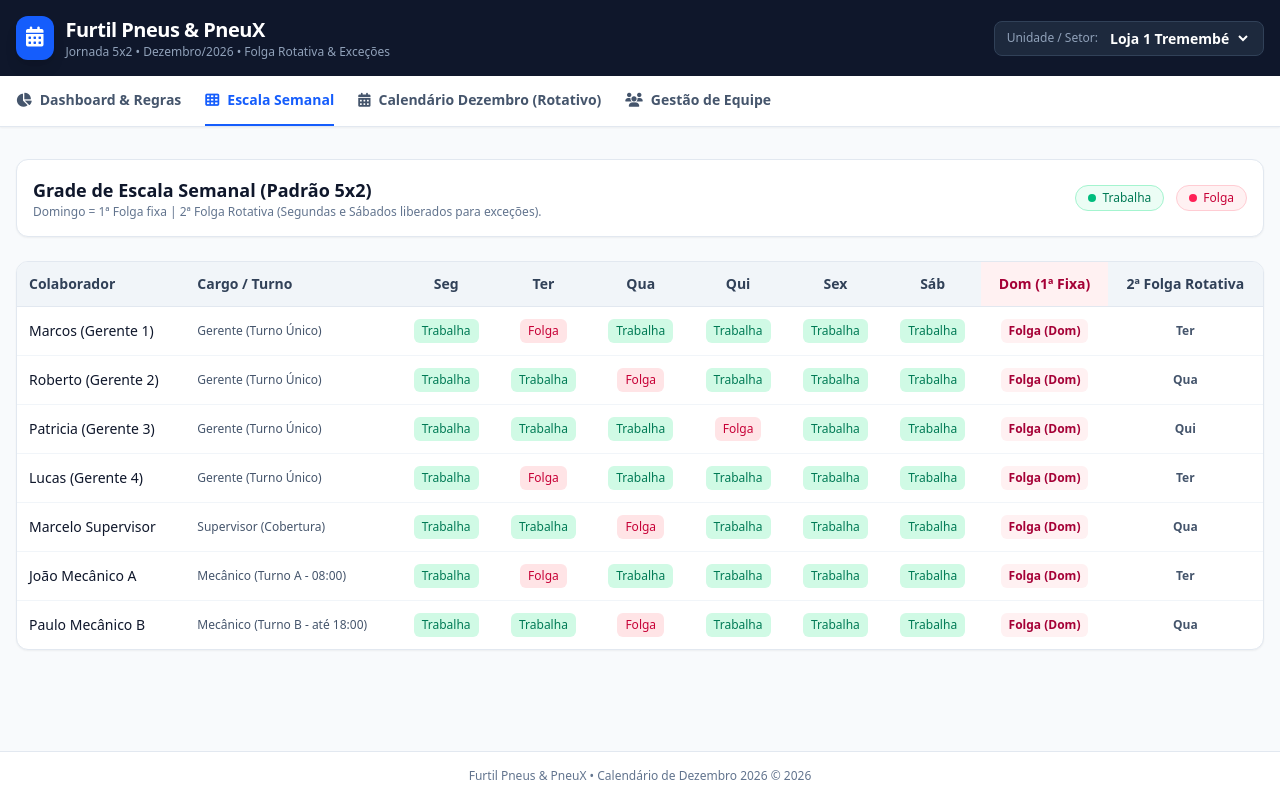
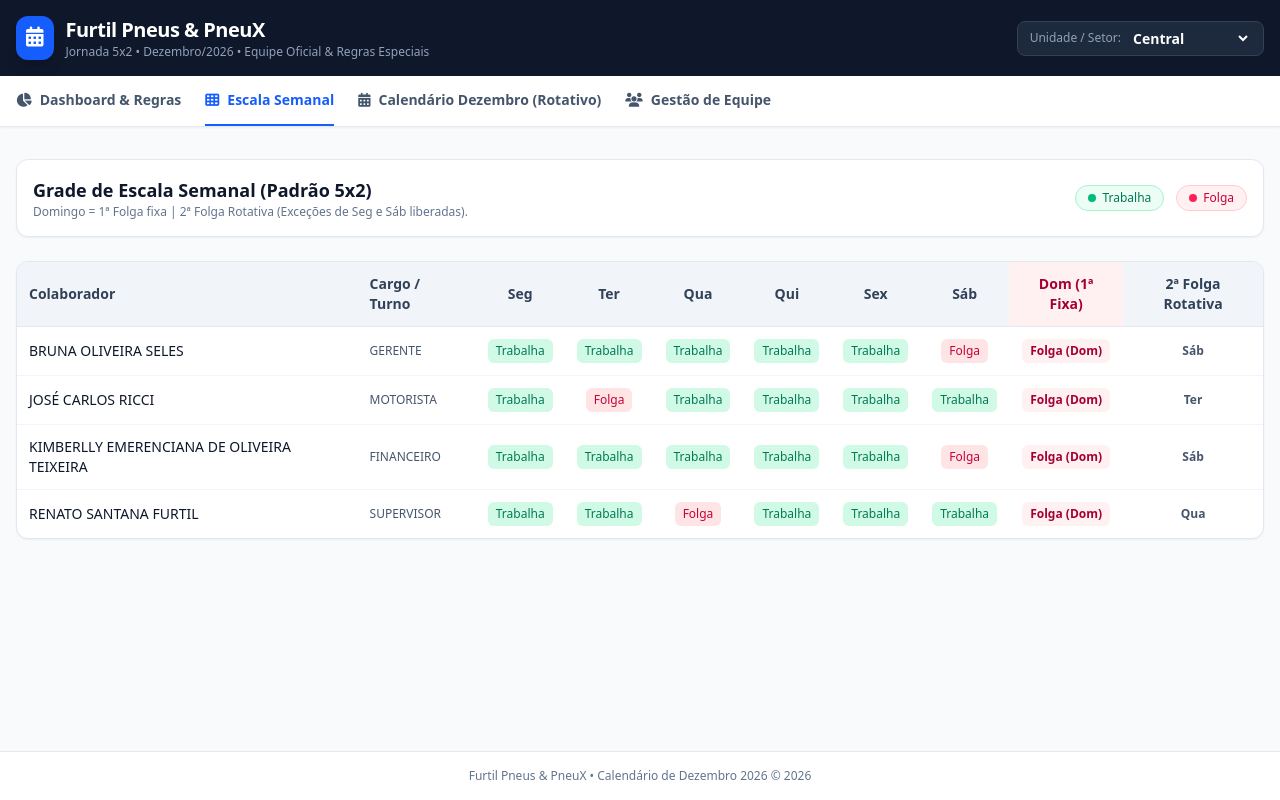
Before and after one commit to bubuseles-oss/Escala-5x2-, a plain HTML site: page index.html in a window 1280 px wide. Both pictures are taken after a click on the button "Escala Semanal". Drawn offline with nearby package versions, Linux system fonts and the light colour scheme.

Commit message:
Update index.html

```diff
--- a/index.html
+++ b/index.html
@@ -18,7 +18,7 @@
                 </div>
                 <div>
                     <h1 class="text-xl font-bold tracking-tight">Furtil Pneus & PneuX</h1>
-                    <p class="text-xs text-slate-400">Jornada 5x2 • Dezembro/2026 • Folga Rotativa & Exceções</p>
+                    <p class="text-xs text-slate-400">Jornada 5x2 • Dezembro/2026 • Equipe Oficial & Regras Especiais</p>
                 </div>
             </div>
             <!-- Store Selector -->
@@ -28,10 +28,10 @@
                     <option value="Central" class="bg-slate-800">Central</option>
                     <option value="HR" class="bg-slate-800">HR</option>
                     <option value="Telemarketing" class="bg-slate-800">Telemarketing</option>
-                    <option value="Loja 1 Tremembé" class="bg-slate-800">Loja 1 Tremembé</option>
-                    <option value="Loja 2 Guarulhos" class="bg-slate-800">Loja 2 Guarulhos</option>
-                    <option value="Loja 3 Tatuapé" class="bg-slate-800">Loja 3 Tatuapé</option>
-                    <option value="Loja 4 Aricanduva" class="bg-slate-800">Loja 4 Aricanduva</option>
+                    <option value="Tremembé" class="bg-slate-800">Tremembé</option>
+                    <option value="Guarulhos" class="bg-slate-800">Guarulhos</option>
+                    <option value="Tatuapé" class="bg-slate-800">Tatuapé</option>
+                    <option value="Aricanduva" class="bg-slate-800">Aricanduva</option>
                 </select>
             </div>
         </div>
@@ -94,7 +94,7 @@
             <!-- Rules Card -->
             <div class="bg-white rounded-xl border border-slate-200 shadow-xs p-6 space-y-4">
                 <h3 class="text-lg font-bold text-slate-900 flex items-center gap-2">
-                    <i class="fa-solid fa-circle-info text-blue-600"></i> Diretrizes Operacionais (Com Exceções Permitidas)
+                    <i class="fa-solid fa-circle-info text-blue-600"></i> Diretrizes e Exceções da Unidade
                 </h3>
                 <div id="unitRulesDescription" class="grid grid-cols-1 md:grid-cols-2 gap-4 text-sm text-slate-600"></div>
             </div>
@@ -124,7 +124,7 @@
             <div class="flex flex-col md:flex-row justify-between items-start md:items-center gap-4 bg-white p-4 rounded-xl border border-slate-200 shadow-xs">
                 <div>
                     <h3 class="text-lg font-bold text-slate-900">Grade de Escala Semanal (Padrão 5x2)</h3>
-                    <p class="text-xs text-slate-500">Domingo = 1ª Folga fixa | 2ª Folga Rotativa (Segundas e Sábados liberados para exceções).</p>
+                    <p class="text-xs text-slate-500">Domingo = 1ª Folga fixa | 2ª Folga Rotativa (Exceções de Seg e Sáb liberadas).</p>
                 </div>
                 <div class="flex items-center gap-3">
                     <span class="inline-flex items-center gap-1.5 text-xs bg-emerald-50 text-emerald-700 px-3 py-1 rounded-full font-medium border border-emerald-200"><span class="w-2 h-2 rounded-full bg-emerald-500"></span> Trabalha</span>
@@ -171,13 +171,9 @@
                 <div class="overflow-x-auto">
                     <table class="w-full text-left border-collapse text-xs">
                         <thead>
-                            <tr id="calHeaderRow" class="bg-slate-100 text-slate-700 font-semibold border-b border-slate-200">
-                                <!-- Gerado via JS para os dias 1 a 31 de Dezembro -->
-                            </tr>
+                            <tr id="calHeaderRow" class="bg-slate-100 text-slate-700 font-semibold border-b border-slate-200"></tr>
                         </thead>
-                        <tbody id="calTableBody" class="divide-y divide-slate-100">
-                            <!-- Gerado via JS -->
-                        </tbody>
+                        <tbody id="calTableBody" class="divide-y divide-slate-100"></tbody>
                     </table>
                 </div>
             </div>
@@ -188,7 +184,7 @@
             <div class="flex flex-col md:flex-row justify-between items-start md:items-center gap-4 bg-white p-4 rounded-xl border border-slate-200 shadow-xs">
                 <div>
                     <h3 class="text-lg font-bold text-slate-900">Quadro de Colaboradores</h3>
-                    <p class="text-xs text-slate-500">Cadastre a equipe e configure a 2ª folga rotativa (com exceções livres para segundas e sábados).</p>
+                    <p class="text-xs text-slate-500">Equipe oficial cadastrada por unidade com regras específicas.</p>
                 </div>
                 <button onclick="openAddModal()" class="bg-blue-600 hover:bg-blue-700 text-white font-medium px-4 py-2 rounded-lg text-sm flex items-center gap-2 shadow-xs transition cursor-pointer">
                     <i class="fa-solid fa-user-plus"></i> Novo Colaborador
@@ -230,15 +226,7 @@
                 </div>
                 <div>
                     <label class="block text-xs font-semibold text-slate-700 mb-1">Cargo / Turno / Função</label>
-                    <select id="empRole" class="w-full px-3 py-2 border border-slate-300 rounded-lg text-sm focus:ring-2 focus:ring-blue-500 focus:outline-none bg-white">
-                        <option value="Gerente (Turno Único)">Gerente (Turno Único)</option>
-                        <option value="Supervisor (Cobertura)">Supervisor (Cobertura)</option>
-                        <option value="Mecânico (Turno A - 08:00)">Mecânico (Turno A - Entrada 08:00)</option>
-                        <option value="Mecânico (Turno B - até 18:00)">Mecânico (Turno B - Saída 18:00)</option>
-                        <option value="Operadora Telemarketing">Operadora Telemarketing</option>
-                        <option value="Coordenadora Telemarketing">Coordenadora Telemarketing</option>
-                        <option value="Analista / Administrativo">Analista / Administrativo</option>
-                    </select>
+                    <input type="text" id="empRole" required class="w-full px-3 py-2 border border-slate-300 rounded-lg text-sm focus:ring-2 focus:ring-blue-500 focus:outline-none">
                 </div>
                 <div>
                     <label class="block text-xs font-semibold text-slate-700 mb-1">2ª Folga Rotativa (Segunda a Sábado - Exceções permitidas)</label>
@@ -268,98 +256,99 @@
         const unitRules = {
             "Central": [
                 "1ª Folga Fixa: Domingo (Empresa fechada).",
-                "2ª Folga Rotativa: Sábado (ou dias úteis por exceção).",
-                "Expediente de segunda a sexta com 8h24min diárias."
+                "Bruna e Kimberlly folgam aos sábados e domingos.",
+                "Bruna (Gerente), José Carlos (Motorista), Renato (Supervisor)."
             ],
             "HR": [
                 "1ª Folga Fixa: Domingo (Empresa fechada).",
-                "2ª Folga Rotativa: Sábado (ou dias úteis por exceção).",
-                "Suporte administrativo centralizado."
+                "Folgas aos sábados; sistema de turnos: 1 entra às 8h, outro sai às 18h.",
+                "Equipe: Adilson, Caio, Jeis, Kauã, Paulo."
             ],
             "Telemarketing": [
                 "1ª Folga Fixa: Domingo (Empresa fechada).",
-                "2ª Folga Rotativa: Sistema flexível com exceções permitidas para segundas e sábados.",
-                "Coordenadora com revezamento."
+                "2ª Folga Rotativa entre as assistentes.",
+                "Sirlene (Supervisora): Não folga nem sábado e nem segunda."
             ],
-            "Loja 1 Tremembé": [
+            "Tremembé": [
                 "1ª Folga Fixa: Domingo (Empresa fechada).",
-                "2ª Folga Rotativa: Preferência por dias úteis, mas com exceções liberadas para segundas e sábados conforme necessidade.",
-                "Mecânicos em 2 turnos e gerência revezada."
+                "2ª Folga Rotativa (Exceções permitidas para segundas e sábados).",
+                "Equipe: Felipe (Gerente), Diogo, Guilherme, Jackson, Sarah."
             ],
-            "Loja 2 Guarulhos": [
+            "Guarulhos": [
                 "1ª Folga Fixa: Domingo (Empresa fechada).",
-                "2ª Folga Rotativa: Exceções liberadas para segundas e sábados.",
-                "Mecânicos em 2 turnos e gerência revezada."
+                "Márcia: Fica 4 dias em Guarulhos e 2 no escritório (Central) / escala de divisão.",
+                "Equipe: Almir (Gerente), Dennis, Jardel, Jefferson, Jessica, Kawan, Márcia, Vander, Wellington."
             ],
-            "Loja 3 Tatuapé": [
+            "Tatuapé": [
                 "1ª Folga Fixa: Domingo (Empresa fechada).",
-                "2ª Folga Rotativa: Exceções liberadas para segundas e sábados.",
-                "Mecânicos em 2 turnos e gerência revezada."
+                "Edilaine: Um dia vai na Tatuapé, no outro na Aricanduva (alternada).",
+                "Equipe: Cristiano (Gerente), Edilaine, Eduardo, Kamyli, Marcelo, Rafael."
             ],
-            "Loja 4 Aricanduva": [
+            "Aricanduva": [
                 "1ª Folga Fixa: Domingo (Empresa fechada).",
-                "2ª Folga Rotativa: Exceções liberadas para segundas e sábados.",
-                "Mecânicos em 2 turnos e gerência revezada."
+                "Henrique é Gerente da unidade.",
+                "Equipe: Henrique (Gerente), Gabriel, Moises, Vitória."
             ]
         };
 
         const defaultData = {
             "Central": [
-                { name: "Ana Silva", role: "Analista / Administrativo", folga2: "Sáb" },
-                { name: "Carlos Souza", role: "Analista / Administrativo", folga2: "Sáb" }
+                { name: "BRUNA OLIVEIRA SELES", role: "GERENTE", folga2: "Sáb" },
+                { name: "JOSÉ CARLOS RICCI", role: "MOTORISTA", folga2: "Ter" },
+                { name: "KIMBERLLY EMERENCIANA DE OLIVEIRA TEIXEIRA", role: "FINANCEIRO", folga2: "Sáb" },
+                { name: "RENATO SANTANA FURTIL", role: "SUPERVISOR", folga2: "Qua" }
             ],
             "HR": [
-                { name: "Juliana Costa", role: "Analista / Administrativo", folga2: "Sáb" },
-                { name: "Fernanda Alves", role: "Analista / Administrativo", folga2: "Sáb" }
+                { name: "ADILSON NERI DA COSTA", role: "MOTORISTA (Entra 08h)", folga2: "Sáb" },
+                { name: "CAIO HENRIQUE SOUZA ANACLETO", role: "ESTOQUISTA (Sai 18h)", folga2: "Sáb" },
+                { name: "JEIS DOS SANTOS BENIGNO", role: "VENDEDORA", folga2: "Sáb" },
+                { name: "KAUÃ SANTORO SOUZA DE OLIVEIRA", role: "ESTOQUISTA", folga2: "Sáb" },
+                { name: "PAULO RICARDO COELHO CORBO", role: "VENDEDOR", folga2: "Sáb" }
             ],
             "Telemarketing": [
-                { name: "Mariana Teles", role: "Coordenadora Telemarketing", folga2: "Ter" },
-                { name: "Camila Operadora 1", role: "Operadora Telemarketing", folga2: "Sáb" },
-                { name: "Beatriz Operadora 2", role: "Operadora Telemarketing", folga2: "Seg" },
-                { name: "Juliana Operadora 3", role: "Operadora Telemarketing", folga2: "Ter" },
-                { name: "Larissa Operadora 4", role: "Operadora Telemarketing", folga2: "Qua" },
-                { name: "Renata Operadora 5", role: "Operadora Telemarketing", folga2: "Sex" }
+                { name: "SIRLENE RODRIGUES DE OLIVEIRA", role: "SUPERVISORA TELE (Sem folga Sáb/Seg)", folga2: "Ter" },
+                { name: "CINTHYA DE CASSIA CABRAL DA SILVA", role: "ASSISTENTE TELE", folga2: "Qua" },
+                { name: "DOMENICA DE SOUZA SANTOS GUIMARÃES", role: "ASSISTENTE TELE", folga2: "Qui" },
+                { name: "EMANUELLY BERNARDO DE OLIVEIRA", role: "ASSISTENTE TELE", folga2: "Sex" },
+                { name: "NICOLE SILVA DE PAIVA", role: "ASSISTENTE TELE", folga2: "Seg" },
+                { name: "SARAH GABRYELLE MEDEIROS DA SILVA", role: "ASSISTENTE TELE", folga2: "Sáb" }
             ],
-            "Loja 1 Tremembé": [
-                { name: "Marcos (Gerente 1)", role: "Gerente (Turno Único)", folga2: "Ter" },
-                { name: "Roberto (Gerente 2)", role: "Gerente (Turno Único)", folga2: "Qua" },
-                { name: "Patricia (Gerente 3)", role: "Gerente (Turno Único)", folga2: "Qui" },
-                { name: "Lucas (Gerente 4)", role: "Gerente (Turno Único)", folga2: "Ter" },
-                { name: "Marcelo Supervisor", role: "Supervisor (Cobertura)", folga2: "Qua" },
-                { name: "João Mecânico A", role: "Mecânico (Turno A - 08:00)", folga2: "Ter" },
-                { name: "Paulo Mecânico B", role: "Mecânico (Turno B - até 18:00)", folga2: "Qua" }
+            "Tremembé": [
+                { name: "FELIPE BEZERRA SANTOS", role: "GERENTE", folga2: "Ter" },
+                { name: "DIOGO GOMES DA SILVA", role: "MECÂNICO TÉCNICO", folga2: "Qua" },
+                { name: "GUILHERME NASCIMENTO ABREU", role: "VENDEDOR", folga2: "Qui" },
+                { name: "JACKSON DA SILVA NERIS", role: "MECÂNICO TÉCNICO", folga2: "Sex" },
+                { name: "SARAH PECHIAI RICCI DA SILVA", role: "ASSISTENTE ADM", folga2: "Seg" }
             ],
-            "Loja 2 Guarulhos": [
-                { name: "Ricardo G1", role: "Gerente (Turno Único)", folga2: "Ter" },
-                { name: "Bruno G2", role: "Gerente (Turno Único)", folga2: "Qua" },
-                { name: "Vanessa G3", role: "Gerente (Turno Único)", folga2: "Qui" },
-                { name: "Diego G4", role: "Gerente (Turno Único)", folga2: "Ter" },
-                { name: "Thiago Sup", role: "Supervisor (Cobertura)", folga2: "Qua" },
-                { name: "Alexandre Mec A", role: "Mecânico (Turno A - 08:00)", folga2: "Ter" },
-                { name: "Felipe Mec B", role: "Mecânico (Turno B - até 18:00)", folga2: "Qua" }
+            "Guarulhos": [
+                { name: "ALMIR ROGÉRIO JUNIOR GARCIA", role: "GERENTE", folga2: "Ter" },
+                { name: "DENNIS RIBEIRO MACEDO LIMA", role: "MECÂNICO", folga2: "Qua" },
+                { name: "JARDEL MOURA DO EGITO", role: "MECÂNICO", folga2: "Qui" },
+                { name: "JEFFERSON MANOEL VIANA DA SILVA", role: "AJUDANTE", folga2: "Sex" },
+                { name: "JESSICA APARECIDA BARBOSA FERREIRA", role: "ASSISTENTE ADM", folga2: "Seg" },
+                { name: "KAWAN LINO SILVA", role: "MECÂNICO", folga2: "Ter" },
+                { name: "MÁRCIA PEREIRA DA SILVA VIRGENS", role: "AUXILIAR DE LIMPEZA (4d Gru / 2d Central)", folga2: "Qua" },
+                { name: "VANDER CORDEIRO SANTOS", role: "VENDEDOR", folga2: "Qui" },
+                { name: "WELLINGTON SANTOS FERNANDES", role: "MECÂNICO", folga2: "Sex" }
             ],
-            "Loja 3 Tatuapé": [
-                { name: "Eduardo G1", role: "Gerente (Turno Único)", folga2: "Ter" },
-                { name: "Rodrigo G2", role: "Gerente (Turno Único)", folga2: "Qua" },
-                { name: "Tatiane G3", role: "Gerente (Turno Único)", folga2: "Qui" },
-                { name: "Renato G4", role: "Gerente (Turno Único)", folga2: "Ter" },
-                { name: "Wagner Sup", role: "Supervisor (Cobertura)", folga2: "Qua" },
-                { name: "Leandro Mec A", role: "Mecânico (Turno A - 08:00)", folga2: "Ter" },
-                { name: "Carlos Mec B", role: "Mecânico (Turno B - até 18:00)", folga2: "Qua" }
+            "Tatuapé": [
+                { name: "CRISTIANO CHAGAS CAMARGO DIAS", role: "GERENTE", folga2: "Ter" },
+                { name: "EDILAINE APARECIDA REZENDE CORREA", role: "AUXILIAR DE LIMPEZA (Altera TAT/ARI)", folga2: "Qua" },
+                { name: "EDUARDO VIEIRA SOBRAL", role: "MECÂNICO", folga2: "Qui" },
+                { name: "KAMYLI SILVA", role: "ASSISTENTE ADM", folga2: "Sex" },
+                { name: "MARCELO APARECIDO DEODATO", role: "MECÂNICO LÍDER", folga2: "Seg" },
+                { name: "RAFAEL ANDRADE FLEMING", role: "VENDEDOR", folga2: "Ter" }
             ],
-            "Loja 4 Aricanduva": [
-                { name: "Marcelo A. G1", role: "Gerente (Turno Único)", folga2: "Ter" },
-                { name: "Renato C. G2", role: "Gerente (Turno Único)", folga2: "Qua" },
-                { name: "Sandra G3", role: "Gerente (Turno Único)", folga2: "Qui" },
-                { name: "Luciana G4", role: "Gerente (Turno Único)", folga2: "Ter" },
-                { name: "Fabio Sup", role: "Supervisor (Cobertura)", folga2: "Qua" },
-                { name: "Mateus Mec A", role: "Mecânico (Turno A - 08:00)", folga2: "Ter" },
-                { name: "Jonas Mec B", role: "Mecânico (Turno B - até 18:00)", folga2: "Qua" }
+            "Aricanduva": [
+                { name: "HENRIQUE DIAS COUTINHO", role: "GERENTE", folga2: "Ter" },
+                { name: "GABRIEL CAMPANELLI TENORIO CAVALCANTE", role: "MECÂNICO", folga2: "Qua" },
+                { name: "MOISES VIEIRA DA SILVA", role: "MECÂNICO", folga2: "Qui" },
+                { name: "VITÓRIA MARRY AMORIM SILVA", role: "ASSISTENTE ADM", folga2: "Sex" }
             ]
         };
 
-        let db = JSON.parse(localStorage.getItem('furtil_escala_db_v5')) || defaultData;
-        let currentStore = "Loja 1 Tremembé";
+        let db = JSON.parse(localStorage.getItem('furtil_escala_db_v7')) || defaultData;
+        let currentStore = "Central";
         let currentTab = "dashboard";
 
         const storeSelector = document.getElementById('storeSelector');
@@ -437,15 +426,12 @@
             }).join('');
 
             // CALENDÁRIO DE DEZEMBRO 2026 (Dias 1 a 31)
-            // 01/12/2026 é Terça-feira (Exemplo de mapeamento do mês)
             const daysInMonth = 31;
             const weekDaysMap = ['Dom', 'Seg', 'Ter', 'Qua', 'Qui', 'Sex', 'Sáb'];
 
-            // Gerar cabeçalho do calendário
             let calHeaderHTML = `<th class="p-2 border-b border-r bg-slate-200 text-slate-800 sticky left-0 z-10">Colaborador</th>`;
             let dayOfWeekList = [];
             for (let d = 1; d <= daysInMonth; d++) {
-                // 1 de Dezembro de 2026 é Terça (index 2)
                 let dateObj = new Date(2026, 11, d);
                 let wDay = weekDaysMap[dateObj.getDay()];
                 dayOfWeekList.push({ day: d, wDay: wDay });
@@ -456,7 +442,6 @@
             }
             document.getElementById('calHeaderRow').innerHTML = calHeaderHTML;
 
-            // Gerar linhas do calendário por colaborador
             let calBodyHTML = '';
             employees.forEach(emp => {
                 calBodyHTML += `<tr class="hover:bg-slate-50 transition">`;
@@ -493,14 +478,14 @@
                 </tr>
             `).join('');
 
-            localStorage.setItem('furtil_escala_db_v5', JSON.stringify(db));
+            localStorage.setItem('furtil_escala_db_v7', JSON.stringify(db));
         }
 
         function openAddModal() {
             document.getElementById('modalTitle').innerText = "Adicionar Colaborador";
             document.getElementById('empIndex').value = "";
             document.getElementById('empName').value = "";
-            document.getElementById('empRole').selectedIndex = 0;
+            document.getElementById('empRole').value = "";
             document.getElementById('empFolga2').value = "Ter";
             document.getElementById('employeeModal').classList.remove('hidden');
             document.getElementById('employeeModal').classList.add('flex');
@@ -529,6 +514,14 @@
             const role = document.getElementById('empRole').value;
             const folga2 = document.getElementById('empFolga2').value;
 
+            // Validação para Sirlene no Telemarketing
+            if (currentStore === 'Telemarketing' && name.toUpperCase().includes('SIRLENE')) {
+                if (folga2 === 'Sáb' || folga2 === 'Seg') {
+                    alert("Atenção: A Sirlene não pode folgar aos sábados nem às segundas-feiras!");
+                    return;
+                }
+            }
+
             if (!db[currentStore]) db[currentStore] = [];
 
             if (idx === "") {
```
